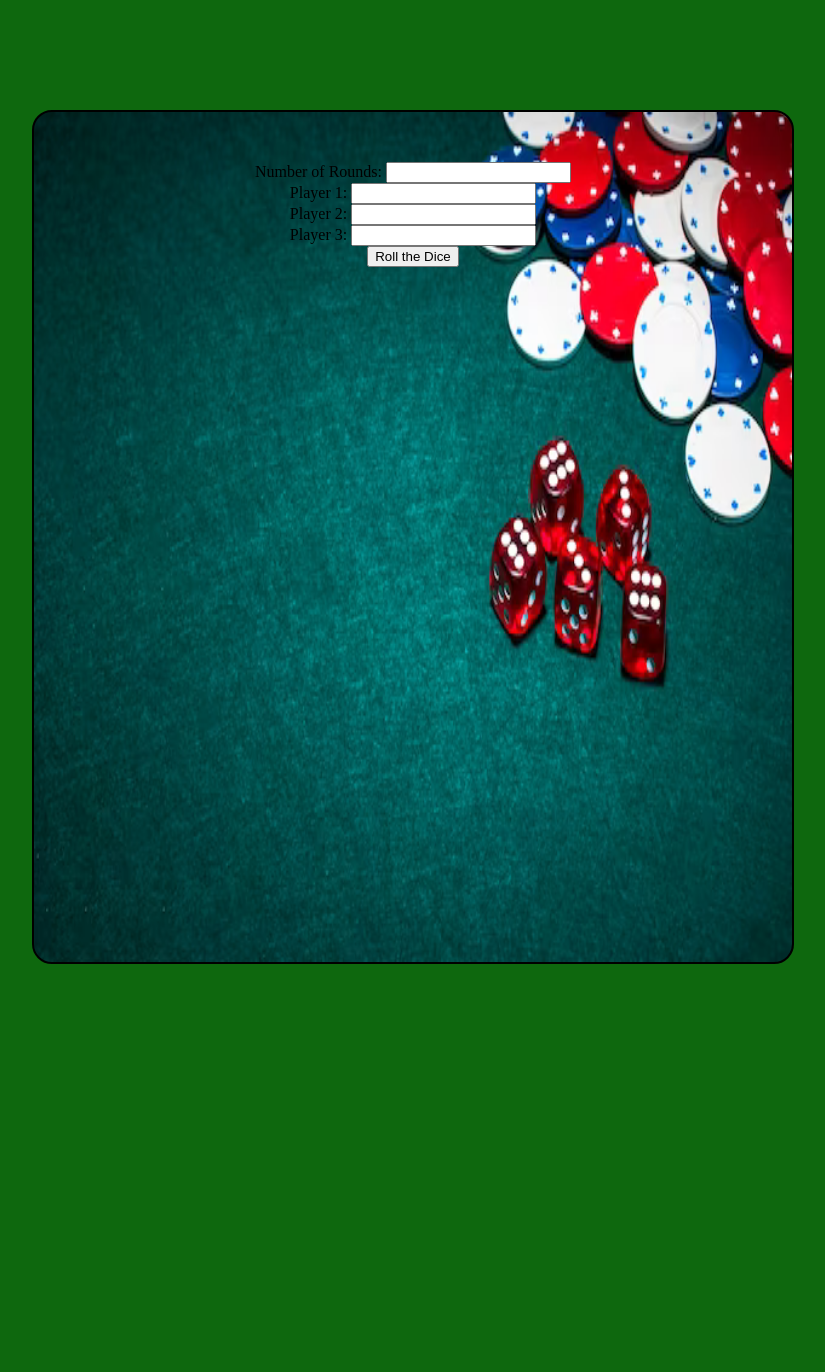
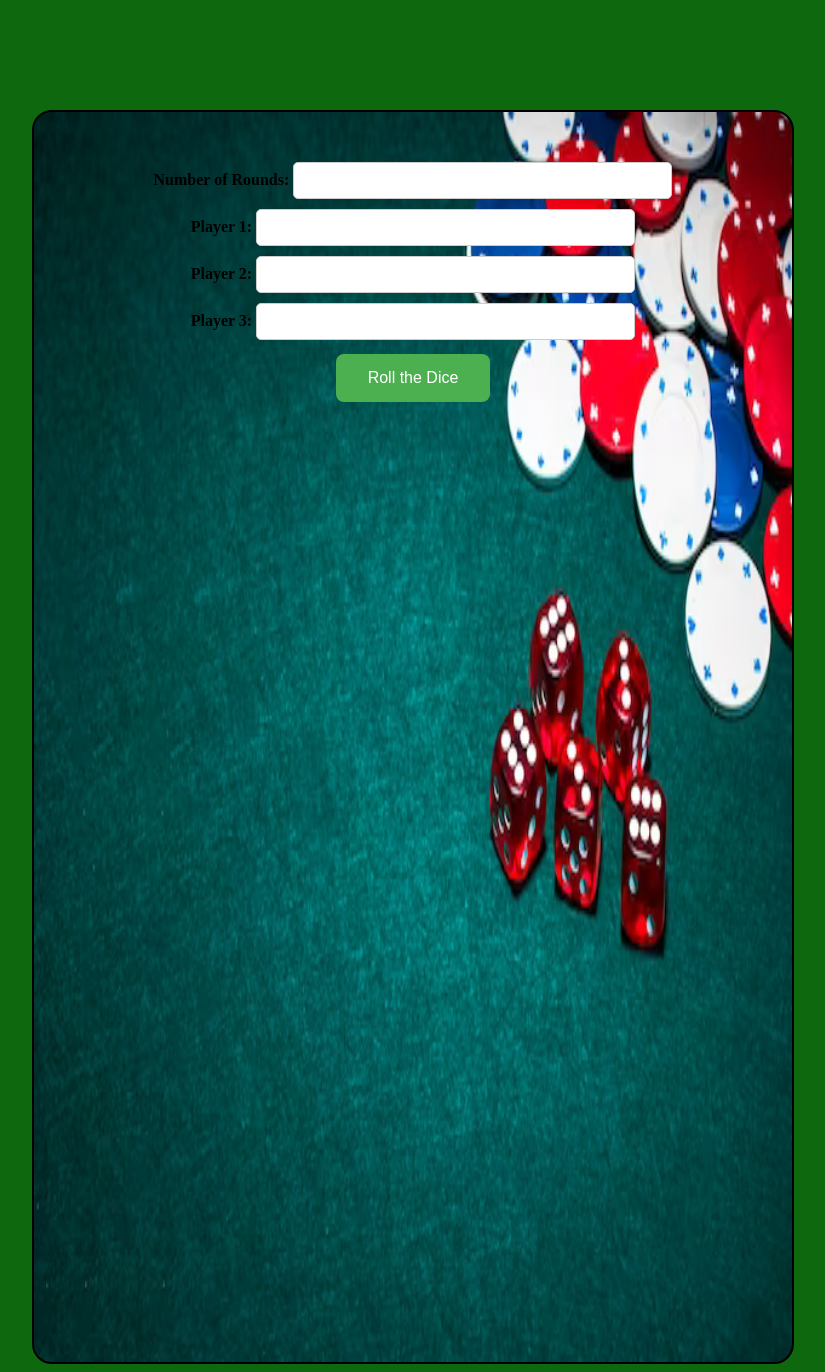
Before and after one commit to martin3212/gamblingroom, a PHP site: page / in a window 1280 px wide. Shown: the whole page, without its empty margins (227-1052 px from the left). Before the commit the page ends 964 px from the top, so only its background shows below. Run offline with PHP 8.4, Linux system fonts and the light colour scheme.

Commit message:
Add files via upload

```diff
--- a/index.php
+++ b/index.php
@@ -40,7 +40,7 @@
                 foreach ($players as $player) {
                     $totals[$player] = 0; // Initialize total score for each player
                 }
-
+                echo "<div class='game-results'>";
                 for ($i = 1; $i <= $rounds; $i++) {
                     echo "<h3>Round $i</h3>";
                     foreach ($players as $player) {
@@ -63,6 +63,7 @@
                 foreach ($totals as $player => $score) {
                     echo "$player: $score<br>";
                 }
+                echo "</div>";
             }
             ?>
         </div>
--- a/style.css
+++ b/style.css
@@ -1,6 +1,6 @@
 .okvir{
     width:60%;
-    height: 800px;
+    height: 1200px;
     border-radius: 20px;
     border:2px solid black;
     margin-left: auto;
@@ -15,3 +15,49 @@
 .background{
     background-color: rgb(14, 104, 14);
 }
+input[type="submit"] {
+    background-color: #4CAF50; /* Green */
+    border: none;
+    color: white;
+    padding: 15px 32px;
+    text-align: center;
+    text-decoration: none;
+    display: inline-block;
+    font-size: 16px;
+    margin: 4px 2px;
+    cursor: pointer;
+    border-radius: 8px;
+}
+
+label {
+    font-size: 16px;
+    font-weight: bold;
+  }
+
+  input[type="text"],
+  input[type="number"] {
+    width: 50%;
+    padding: 10px;
+    margin-bottom: 10px;
+    border: 1px solid #ccc;
+    border-radius: 5px;
+    box-sizing: border-box;
+  }
+
+  input[type="text"]:focus,
+  input[type="number"]:focus {
+    border-color: #007bff; /* Blue */
+    outline: none;
+  }
+
+  input[type="text"]:hover,
+  input[type="number"]:hover {
+    border-color: #66afe9; /* Light Blue */
+  }
+
+  .game-results {
+    border: 2px solid #ccc;
+    border-radius: 5px;
+    padding: 10px;
+    margin-top: 20px;
+  }
```
